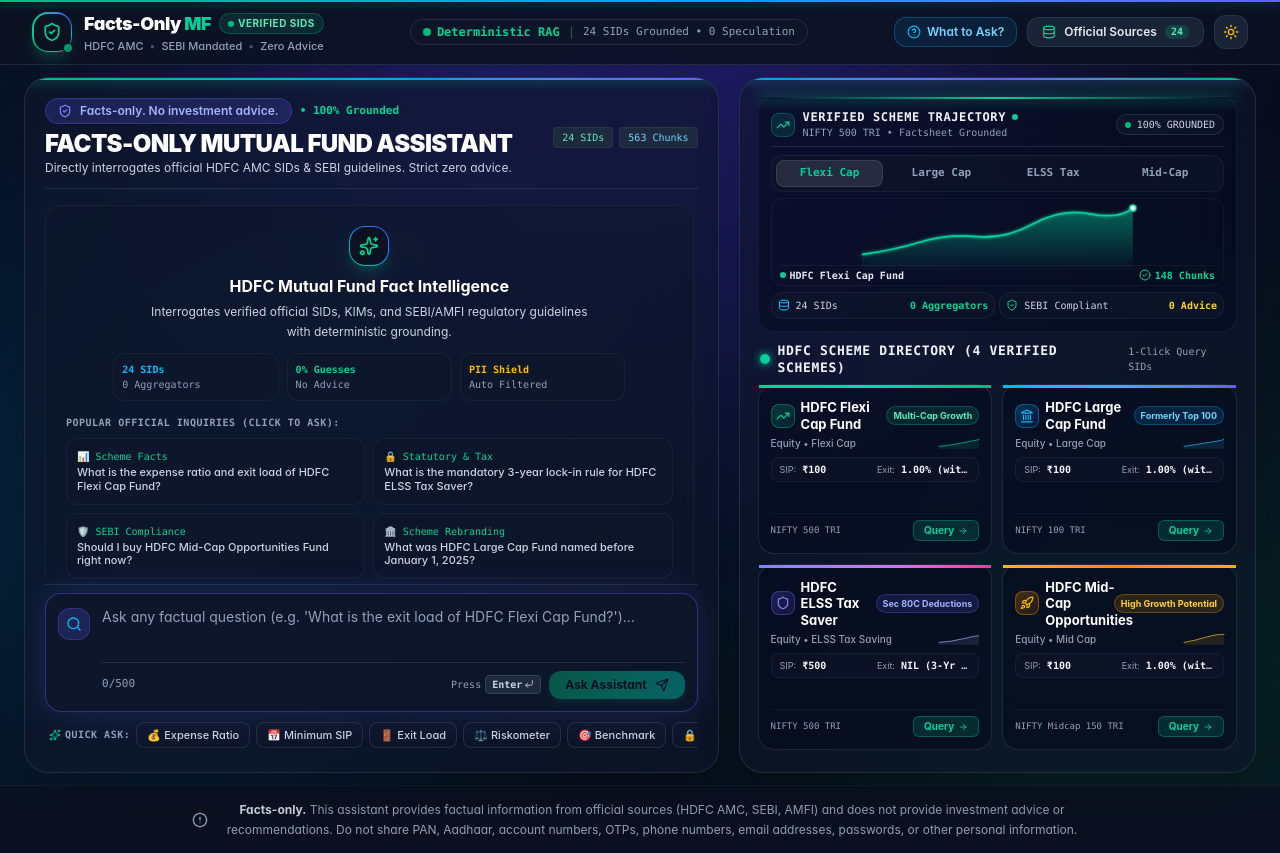
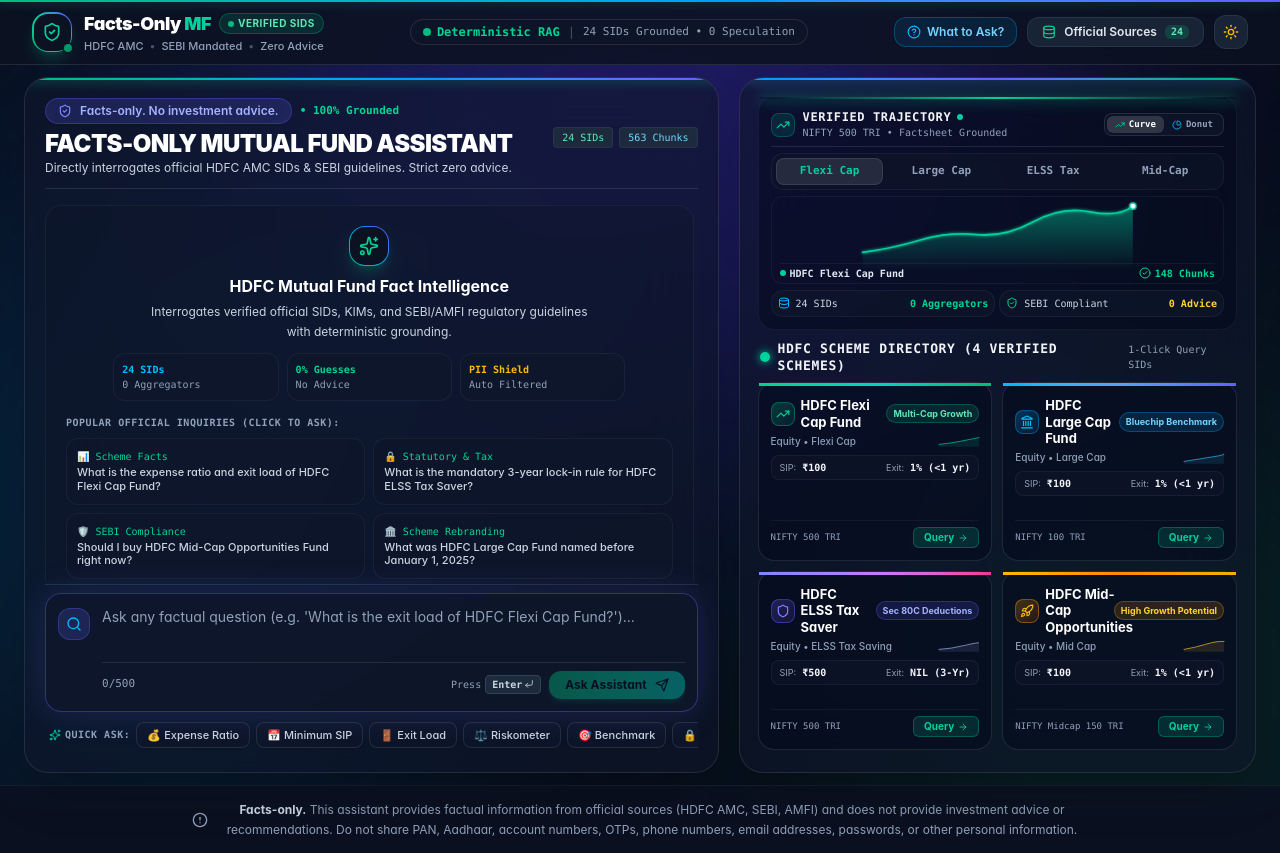
Before and after one commit to juhimungle/NextLeap, a React (Vite) app in the folder frontend/: page / in a window 1280 px wide. Built offline with nearby package versions, Linux system fonts and the light colour scheme.

Commit message:
feat: add fully animated Asset Allocation Donut chart with smooth transitions and refine card exit loads

```diff
--- a/frontend/src/components/SchemeCardsGrid.jsx
+++ b/frontend/src/components/SchemeCardsGrid.jsx
@@ -15,7 +15,7 @@
     sparklinePath: "M 0 16 Q 20 14, 40 10 T 70 4",
     sparklineArea: "M 0 16 Q 20 14, 40 10 T 70 4 L 70 20 L 0 20 Z",
     minSip: "₹100",
-    exitLoad: "1.00% (within 1 yr)",
+    exitLoad: "1% (<1 yr)",
     benchmark: "NIFTY 500 TRI",
     riskometer: "Very High Risk",
     sidDate: "Nov 2024 / Factsheet",
@@ -28,7 +28,7 @@
     id: "HDFC Large Cap Fund",
     name: "HDFC Large Cap Fund",
     category: "Equity • Large Cap",
-    tag: "Formerly Top 100",
+    tag: "Bluechip Benchmark",
     icon: Landmark,
     accentColor: "from-sky-500/25 to-blue-500/10 border-sky-500/40 text-sky-600 dark:text-sky-400",
     topGradient: "from-sky-400 via-blue-400 to-indigo-500",
@@ -37,7 +37,7 @@
     sparklinePath: "M 0 16 Q 25 12, 50 8 T 70 3",
     sparklineArea: "M 0 16 Q 25 12, 50 8 T 70 3 L 70 20 L 0 20 Z",
     minSip: "₹100",
-    exitLoad: "1.00% (within 1 yr)",
+    exitLoad: "1% (<1 yr)",
     benchmark: "NIFTY 100 TRI",
     riskometer: "Very High Risk",
     sidDate: "Renamed Jan 1, 2025",
@@ -59,7 +59,7 @@
     sparklinePath: "M 0 16 Q 20 15, 45 9 T 70 4",
     sparklineArea: "M 0 16 Q 20 15, 45 9 T 70 4 L 70 20 L 0 20 Z",
     minSip: "₹500",
-    exitLoad: "NIL (3-Yr Lock-in)",
+    exitLoad: "NIL (3-Yr)",
     benchmark: "NIFTY 500 TRI",
     riskometer: "Very High Risk",
     sidDate: "3-Yr Statutory Lock-in",
@@ -81,7 +81,7 @@
     sparklinePath: "M 0 16 Q 18 13, 38 7 T 70 2",
     sparklineArea: "M 0 16 Q 18 13, 38 7 T 70 2 L 70 20 L 0 20 Z",
     minSip: "₹100",
-    exitLoad: "1.00% (within 1 yr)",
+    exitLoad: "1% (<1 yr)",
     benchmark: "NIFTY Midcap 150 TRI",
     riskometer: "Very High Risk",
     sidDate: "SEBI Mid-Cap Categorized",
--- a/frontend/src/components/TelemetryCard.jsx
+++ b/frontend/src/components/TelemetryCard.jsx
@@ -1,5 +1,5 @@
 import React, { useState } from 'react';
-import { Cpu, ShieldCheck, Database, CheckCircle2, Zap, Lock, Activity, TrendingUp, Sparkles } from 'lucide-react';
+import { Cpu, ShieldCheck, Database, CheckCircle2, Zap, Lock, Activity, TrendingUp, Sparkles, PieChart } from 'lucide-react';
 
 const SCHEME_CHARTS = {
   "HDFC Flexi Cap Fund": {
@@ -13,7 +13,14 @@
     path: "M 0 75 Q 40 70, 80 58 T 160 50 T 240 32 T 320 18 T 380 10",
     areaPath: "M 0 75 Q 40 70, 80 58 T 160 50 T 240 32 T 320 18 T 380 10 L 380 100 L 0 100 Z",
     tag: "Multi-Cap Trajectory",
-    verifiedChunks: "148 Chunks"
+    verifiedChunks: "148 Chunks",
+    allocation: [
+      { name: "Large Cap", pct: 71.2, color: "#00D09C" },
+      { name: "Mid Cap", pct: 17.8, color: "#38bdf8" },
+      { name: "Small Cap", pct: 7.5, color: "#818cf8" },
+      { name: "Cash & Debt", pct: 3.5, color: "#fbbf24" }
+    ],
+    dominantCap: "71.2% Large"
   },
   "HDFC Large Cap Fund": {
     name: "HDFC Large Cap Fund",
@@ -26,7 +33,14 @@
     path: "M 0 80 Q 50 75, 100 65 T 190 52 T 280 35 T 380 18",
     areaPath: "M 0 80 Q 50 75, 100 65 T 190 52 T 280 35 T 380 18 L 380 100 L 0 100 Z",
     tag: "Bluechip Benchmark",
-    verifiedChunks: "136 Chunks"
+    verifiedChunks: "136 Chunks",
+    allocation: [
+      { name: "Large Cap", pct: 87.5, color: "#0284c7" },
+      { name: "Mid Cap", pct: 8.9, color: "#38bdf8" },
+      { name: "Small Cap", pct: 0.8, color: "#818cf8" },
+      { name: "Cash & Debt", pct: 2.8, color: "#fbbf24" }
+    ],
+    dominantCap: "87.5% Large"
   },
   "HDFC ELSS Tax Saver": {
     name: "HDFC ELSS Tax Saver",
@@ -39,7 +53,14 @@
     path: "M 0 85 Q 45 80, 90 70 T 180 55 T 270 38 T 380 15",
     areaPath: "M 0 85 Q 45 80, 90 70 T 180 55 T 270 38 T 380 15 L 380 100 L 0 100 Z",
     tag: "3-Yr Lock-in Growth",
-    verifiedChunks: "142 Chunks"
+    verifiedChunks: "142 Chunks",
+    allocation: [
+      { name: "Large Cap", pct: 64.8, color: "#6366f1" },
+      { name: "Mid Cap", pct: 21.4, color: "#38bdf8" },
+      { name: "Small Cap", pct: 9.6, color: "#c084fc" },
+      { name: "Cash & Debt", pct: 4.2, color: "#fbbf24" }
+    ],
+    dominantCap: "64.8% Large"
   },
   "HDFC Mid-Cap Opportunities Fund": {
     name: "HDFC Mid-Cap Opportunities",
@@ -52,7 +73,14 @@
     path: "M 0 88 Q 40 82, 85 64 T 170 54 T 255 28 T 380 8",
     areaPath: "M 0 88 Q 40 82, 85 64 T 170 54 T 255 28 T 380 8 L 380 100 L 0 100 Z",
     tag: "High Growth Alpha",
-    verifiedChunks: "137 Chunks"
+    verifiedChunks: "137 Chunks",
+    allocation: [
+      { name: "Mid Cap", pct: 67.4, color: "#d97706" },
+      { name: "Small Cap", pct: 17.1, color: "#fb923c" },
+      { name: "Large Cap", pct: 11.2, color: "#38bdf8" },
+      { name: "Cash & Debt", pct: 4.3, color: "#10b981" }
+    ],
+    dominantCap: "67.4% Mid"
   }
 };
 
@@ -62,6 +90,7 @@
       ? selectedScheme
       : "HDFC Flexi Cap Fund"
   );
+  const [viewMode, setViewMode] = useState('trajectory'); // 'trajectory' | 'allocation'
 
   const currentChart = SCHEME_CHARTS[activeTab] || SCHEME_CHARTS["HDFC Flexi Cap Fund"];
 
@@ -69,6 +98,10 @@
     setActiveTab(key);
     if (onSelectScheme) onSelectScheme(key);
   };
+
+  // Circumference for Donut (R = 26)
+  const donutCircumference = 2 * Math.PI * 26; // ~163.36
+  let cumulativeOffset = 0;
 
   return (
     <div className="w-full shrink-0 rounded-2xl p-2.5 sm:p-3 bg-slate-50/70 dark:bg-slate-950/40 border border-slate-200/80 dark:border-white/5 relative select-none">
@@ -91,11 +124,15 @@
               borderColor: `${currentChart.color}40`
             }}
           >
+            {viewMode === 'trajectory' ? (
               <TrendingUp className="w-3.5 h-3.5" style={{ color: currentChart.color }} />
+            ) : (
+              <PieChart className="w-3.5 h-3.5" style={{ color: currentChart.color }} />
+            )}
           </div>
           <div className="min-w-0">
             <div className="text-[11px] sm:text-xs font-extrabold uppercase tracking-wider text-slate-900 dark:text-slate-100 flex items-center gap-1.5 font-mono truncate">
-              <span>Verified Scheme Trajectory</span>
+              <span>{viewMode === 'trajectory' ? 'Verified Trajectory' : 'Asset Allocation'}</span>
               <span
                 className="w-1.5 h-1.5 rounded-full animate-ping shrink-0"
                 style={{ backgroundColor: currentChart.color }}
@@ -107,14 +144,39 @@
           </div>
         </div>
 
-        <div className="inline-flex items-center gap-1.5 px-2 py-0.5 rounded-full bg-slate-100 dark:bg-slate-900/80 border border-slate-200 dark:border-white/10 text-[9px] sm:text-[10px] font-mono text-slate-700 dark:text-slate-300 shrink-0">
-          <span className="w-1.5 h-1.5 rounded-full bg-emerald-500" />
-          <span>{isLoading ? 'RAG...' : '100% GROUNDED'}</span>
+        {/* View Switcher Pill (Trajectory vs Donut) */}
+        <div className="flex p-0.5 rounded-lg bg-slate-200/80 dark:bg-slate-900/80 border border-slate-300 dark:border-white/10 text-[9px] font-mono shrink-0">
+          <button
+            type="button"
+            onClick={() => setViewMode('trajectory')}
+            className={`px-2 py-0.5 rounded-md font-bold transition-all duration-150 flex items-center gap-1 cursor-pointer ${
+              viewMode === 'trajectory'
+                ? 'bg-white dark:bg-white/15 text-slate-900 dark:text-white shadow-xs'
+                : 'text-slate-600 dark:text-slate-400 hover:text-slate-900 dark:hover:text-white'
+            }`}
+            title="View animated NAV growth trajectory"
+          >
+            <TrendingUp className="w-2.5 h-2.5 text-[#00D09C]" />
+            <span>Curve</span>
+          </button>
+          <button
+            type="button"
+            onClick={() => setViewMode('allocation')}
+            className={`px-2 py-0.5 rounded-md font-bold transition-all duration-150 flex items-center gap-1 cursor-pointer ${
+              viewMode === 'allocation'
+                ? 'bg-white dark:bg-white/15 text-slate-900 dark:text-white shadow-xs'
+                : 'text-slate-600 dark:text-slate-400 hover:text-slate-900 dark:hover:text-white'
+            }`}
+            title="View official factsheet asset allocation donut"
+          >
+            <PieChart className="w-2.5 h-2.5 text-sky-400" />
+            <span>Donut</span>
+          </button>
         </div>
       </div>
 
       {/* Interactive Scheme Filter Tabs */}
-      <div className="grid grid-cols-4 gap-1 mt-2 p-1 rounded-xl bg-slate-100 dark:bg-slate-900/60 border border-slate-200 dark:border-white/5 text-[10px] sm:text-[11px] font-mono">
+      <div className="grid grid-cols-4 gap-1 mt-1.5 p-1 rounded-xl bg-slate-100 dark:bg-slate-900/60 border border-slate-200 dark:border-white/5 text-[10px] sm:text-[11px] font-mono">
         {Object.entries(SCHEME_CHARTS).map(([key, data]) => {
           const isActive = activeTab === key;
           return (
@@ -136,9 +198,10 @@
         })}
       </div>
 
-      {/* Live Animated Financial Area Graph */}
+      {/* Visualization Canvas: Trajectory Curve vs Asset Allocation Donut */}
       <div className="relative mt-1.5 pt-0.5 pb-0.5 px-2 rounded-xl bg-slate-50/80 dark:bg-transparent border border-slate-200 dark:border-white/5 overflow-hidden">
-        {/* Dynamic SVG Animated Chart */}
+        {viewMode === 'trajectory' ? (
+          /* Live Animated Financial Area Graph */
           <svg viewBox="0 0 380 90" className="w-full h-14 sm:h-16 overflow-visible relative z-10">
             <defs>
               <linearGradient id={currentChart.gradientId} x1="0%" y1="0%" x2="0%" y2="100%">
@@ -183,14 +246,74 @@
               className="animate-pulse"
             />
           </svg>
+        ) : (
+          /* Fully Animated Asset Allocation Donut & Progress Bars */
+          <div className="w-full h-14 sm:h-16 flex items-center justify-between gap-3 py-0.5">
+            {/* SVG Animated Donut */}
+            <div className="relative w-14 h-14 shrink-0 flex items-center justify-center">
+              <svg viewBox="0 0 72 72" className="w-full h-full -rotate-90 transform">
+                {currentChart.allocation.map((item) => {
+                  const dashArray = `${(item.pct / 100) * donutCircumference} ${donutCircumference}`;
+                  const strokeOffset = -((cumulativeOffset / 100) * donutCircumference);
+                  cumulativeOffset += item.pct;
 
-        {/* Graph Overlay Telemetry Badges */}
+                  return (
+                    <circle
+                      key={item.name}
+                      cx="36"
+                      cy="36"
+                      r="26"
+                      fill="transparent"
+                      stroke={item.color}
+                      strokeWidth="9"
+                      strokeDasharray={dashArray}
+                      strokeDashoffset={strokeOffset}
+                      className="transition-all duration-700 ease-out"
+                    />
+                  );
+                })}
+              </svg>
+              {/* Donut Center Core Metric */}
+              <div className="absolute inset-0 flex flex-col items-center justify-center text-center pointer-events-none">
+                <span className="text-[10px] font-black font-mono leading-none text-slate-900 dark:text-white">
+                  {currentChart.allocation[0].pct}%
+                </span>
+                <span className="text-[6.5px] font-bold font-mono text-slate-500 dark:text-slate-400 uppercase leading-none mt-0.5">
+                  Top Cap
+                </span>
+              </div>
+            </div>
+
+            {/* 4 Animated Micro Progress Bars */}
+            <div className="flex-1 flex flex-col justify-center gap-1 min-w-0">
+              {currentChart.allocation.map((item) => (
+                <div key={item.name} className="flex items-center gap-1.5 text-[9px] sm:text-[9.5px] font-mono leading-none">
+                  <span className="w-1.5 h-1.5 rounded-full shrink-0" style={{ backgroundColor: item.color }} />
+                  <span className="text-slate-600 dark:text-slate-300 w-16 sm:w-20 truncate font-medium">
+                    {item.name}
+                  </span>
+                  <div className="flex-1 h-1 sm:h-1.5 rounded-full bg-slate-200 dark:bg-white/10 overflow-hidden">
+                    <div
+                      className="h-full rounded-full transition-all duration-700 ease-out"
+                      style={{ width: `${item.pct}%`, backgroundColor: item.color }}
+                    />
+                  </div>
+                  <span className="text-slate-900 dark:text-slate-100 font-bold shrink-0 text-right w-8">
+                    {item.pct}%
+                  </span>
+                </div>
+              ))}
+            </div>
+          </div>
+        )}
+
+        {/* Canvas Footer Grounding Ticker */}
         <div className="flex items-center justify-between text-[10px] font-mono pt-0.5 text-slate-500 dark:text-slate-400 border-t border-slate-200 dark:border-white/5">
           <span className="flex items-center gap-1">
             <span className="w-1.5 h-1.5 rounded-full" style={{ backgroundColor: currentChart.color }} />
-            <span className="font-bold text-slate-900 dark:text-slate-200">{currentChart.name}</span>
+            <span className="font-bold text-slate-900 dark:text-slate-200 truncate">{currentChart.name}</span>
           </span>
-          <span className="text-emerald-600 dark:text-emerald-400 font-bold flex items-center gap-1">
+          <span className="text-emerald-600 dark:text-emerald-400 font-bold flex items-center gap-1 shrink-0">
             <CheckCircle2 className="w-3 h-3" />
             {currentChart.verifiedChunks}
           </span>
```
Also changed, not shown: 5 other files (tests, documents, lock files or other folders). Lines whose indentation alone changed are shown as unchanged.
